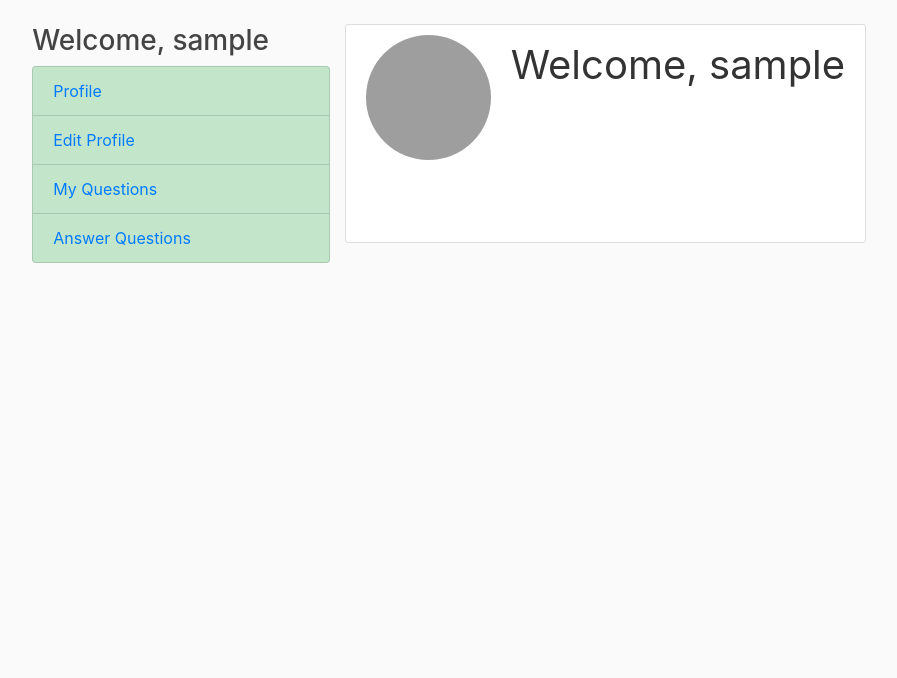
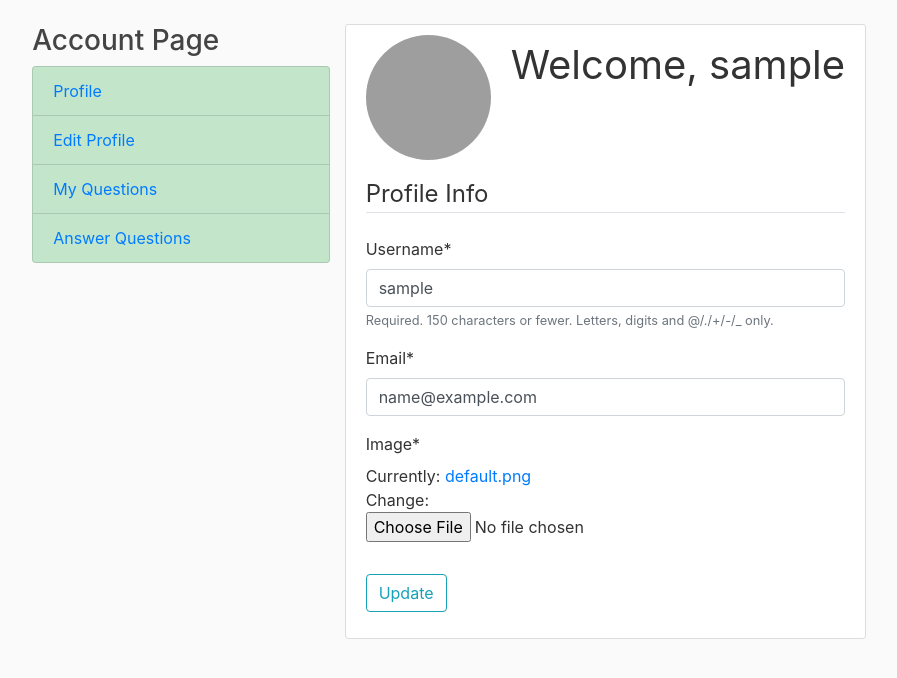
Before and after one commit to jtkim03/Find-a-QT, a Django app: page /profile/ in a window 1280 px wide. Shown: the part 56-734 px from the top of the page, without its empty margins (77-974 px from the left). Run offline with Django 3.2, Linux system fonts and the light colour scheme; the visitor is signed in with stand-in values (Sample User, id 1); parts of the project's set-up code (start-up, migrations or seed data) failed here and were passed over; some libraries are stand-ins or nearby versions; grey boxes are pictures that could not be loaded.

Commit message:
Profile features

```diff
--- a/find_a_qt/templates/find_a_qt/base.html
+++ b/find_a_qt/templates/find_a_qt/base.html
@@ -42,10 +42,12 @@
             {%else%}
             <a class="nav-item nav-link" href= "/login">Login</a>
             <a class="nav-item nav-link" href="{% provider_login_url "google" %}">Login With Google</a>
+            <!--
             <a class="nav-item nav-link" href="/studentregister "
               style="background-color: white; color: #5f788a ">Register As Student</a> &nbsp;
             <a class="nav-item nav-link" href="/tutorregister" style="background-color: white; color: #5f788a ">Register
               As Tutor</a>
+            -->
             {%endif%}
           </div>
         </div>
--- a/find_a_qt/templates/find_a_qt/home.html
+++ b/find_a_qt/templates/find_a_qt/home.html
@@ -43,10 +43,12 @@
             {%else%}
             <a class="nav-item nav-link" href= "/login">Login</a>
             <a class="nav-item nav-link" href="{% provider_login_url "google" %}">Login With Google</a>
-            <a class="nav-item nav-link" href="/studentregister "
+            <!--
+              <a class="nav-item nav-link" href="/studentregister "
               style="background-color: white; color: #5f788a ">Register As Student</a> &nbsp;
             <a class="nav-item nav-link" href="/tutorregister" style="background-color: white; color: #5f788a ">Register
               As Tutor</a>
+            -->
             <!--Register through google-
             <a class="nav-item nav-link" href ="{% provider_login_url "google" %}">Login</a>
             <a class="nav-item nav-link" href="{% provider_login_url "google" %}" style = "background-color: white; color: #5f788a ">Register As Student</a>  &nbsp;
--- a/mysite/settings.py
+++ b/mysite/settings.py
@@ -89,7 +89,7 @@ DATABASES = {
         #'ENGINE': 'django.db.backends.sqlite3',
         #'NAME': os.path.join(BASE_DIR, 'db.sqlite3'),
         'ENGINE': 'django.db.backends.postgresql',
-        'NAME': 'find-a-qt',#'bnvaumqh',  #'find-a-qt',
+        'NAME': 'find_a_qt',#'bnvaumqh',
         'USER': 'postgres',#'bnvaumqh',  #'postgres',
         'PASSWORD':'1234',#'JjdYvivrrpd2lBYtehh5nLJmalKcpuW-',
         'HOST': 'localhost', #'raja.db.elephantsql.com',
--- a/users/forms.py
+++ b/users/forms.py
@@ -1,6 +1,7 @@
 from django import forms
 from django.contrib.auth.models import User
 from django.contrib.auth.forms import UserCreationForm
+from .models import Profile
 
 
 class UserRegisterForm(UserCreationForm):
@@ -9,3 +10,16 @@ class UserRegisterForm(UserCreationForm):
     class Meta:
         model = User #to affect this model
         fields = ['username', 'email', 'password1', 'password2']
+
+
+class UserUpdateForm(forms.ModelForm):
+    email = forms.EmailField()
+
+    class Meta:
+        model = User #to affect this model
+        fields = ['username', 'email']
+
+class ProfileUpdateForm(forms.ModelForm):
+    class Meta:
+        model = Profile #to affect this model
+        fields = ['image']
--- a/users/models.py
+++ b/users/models.py
@@ -1,10 +1,19 @@
 from django.db import models
 from django.contrib.auth.models import User
 from find_a_qt.models import Student,Tutor
+from PIL import image
 
 class Profile(models.Model):
     user = models.OneToOneField(User, on_delete=models.CASCADE)
-    image = models.ImageField(default='default.jpg', upload_to='profile_pics')
+    image = models.ImageField(default='default.png', upload_to='profile_pics')
 
     def __str__(self):
         return f'{self.user.username} Profile'
+
+    def save(self):
+        super().save()
+        img = Image.open(self.image.path)
+        if img.height > 300 or img.width > 300:
+            output_size = (300,300)
+            img.thumbnail(output_size)
+            img.save(self.image.path)
--- a/users/templates/users/profile.html
+++ b/users/templates/users/profile.html
@@ -6,7 +6,7 @@
     <!-- Sidebar -->
     <nav id="sidebar">
       <div class="sidebar-header">
-        <h3>Welcome, {{user.username}}</h3>
+        <h3>Account Page</h3>
       </div>
 
       <ul class="list-unstyled components">
@@ -30,11 +30,21 @@
 </div>
 <div class="content-section">
   <div class="media">
-    <img class="rounded-circle account-img" src="{{ user.profile.image.url}}">
+    <img class="rounded-circle account-img" src="{{ user.profile.image.url }}">
     <div class="media-body">
       <p class="account-heading">Welcome, {{user.username}}</p>
     </div>
   </div>
-  <!-- FORM HERE -->
+  <form method="POST" enctype="multipart/form-data">
+    {% csrf_token %}
+    <fieldset class="form-group">
+        <legend class="border-bottom mb-4">Profile Info</legend>
+        {{ u_form|crispy }}
+        {{ p_form|crispy }}
+    </fieldset>
+    <div class="form-group">
+        <button class="btn btn-outline-info" type="submit">Update</button>
+    </div>
+</form>
 </div>
 {% endblock %}
--- a/users/views.py
+++ b/users/views.py
@@ -1,7 +1,7 @@
 from django.shortcuts import render, redirect
 from django.contrib import messages
 from django.contrib.auth.forms import UserCreationForm #not use
-from .forms import UserRegisterForm
+from .forms import UserRegisterForm, UserUpdateForm, ProfileUpdateForm
 from django.contrib.auth.decorators import login_required
 
 
@@ -19,4 +19,21 @@ def register(request):
 
 @login_required
 def profile(request):
-    return render(request, 'users/profile.html')
+    if request.method == 'POST':
+        u_form = UserUpdateForm(request.POST, instance=request.user)
+        p_form = ProfileUpdateForm(request.POST, request.FILES, instance=request.user.profile)
+        if u_form.is_valid() and p_form.is_valid():
+            u_form.save()
+            p_form.save()
+            messages.success(request, f'Your account has been updated!')
+            return redirect('profile')   #('faqt-home')
+    else:
+        u_form = UserUpdateForm(instance=request.user)
+        p_form = ProfileUpdateForm(instance=request.user.profile)
+
+    context = {
+        'u_form': u_form,
+        'p_form': p_form
+    }
+
+    return render(request, 'users/profile.html', context)
```
Also changed, not shown: find_a_qt/models.py (line endings or trailing spaces), users/migrations/0001_initial.py (added), users/migrations/0002_auto_20200329_1416.py (added).
